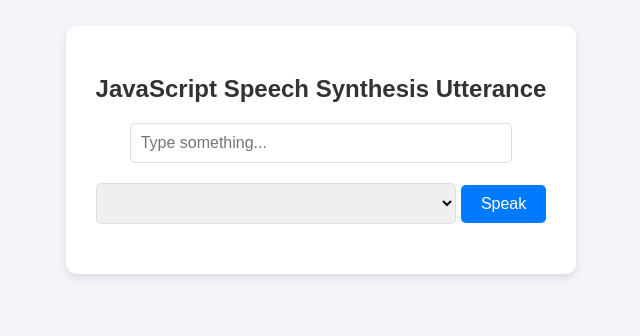
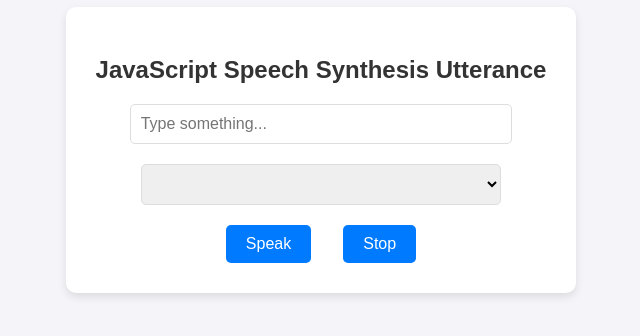
Before and after one commit to RafayMemon01/Text-to-SpeechJS, a plain HTML site: page index.html in a window 1280 px wide. Shown: the part 250-586 px from the top of the page, without its empty margins (319-959 px from the left). Drawn offline with Linux system fonts and the light colour scheme.

Commit message:
stop speech

```diff
--- a/index.html
+++ b/index.html
@@ -11,8 +11,12 @@
     <div class="container">
         <h2>JavaScript Speech Synthesis Utterance</h2>
         <input id="text" type="text" placeholder="Type something...">
-        <select id="voiceSelect"></select> <!-- Voice selection dropdown -->
-        <button onclick="speak()">Speak</button>
+        <select id="voiceSelect"></select><br> <!-- Voice selection dropdown -->
+        <div style="display: flex; flex-wrap: wrap; justify-content: center; gap: 2em;">
+
+            <button onclick="speak()">Speak</button>
+            <button onclick="stopSpeaking()">Stop</button>
+        </div>
     </div>
     <script src="./script.js"></script>
 
--- a/script.js
+++ b/script.js
@@ -41,3 +41,11 @@ const speak = () => {
         console.error("Error speaking text:", error);
     }
 }
+
+const stopSpeaking = () => {
+    try {
+        speechSynthesis.cancel();
+    } catch (error) {
+        console.error("Error stopping speech:", error);
+    }
+}
```
